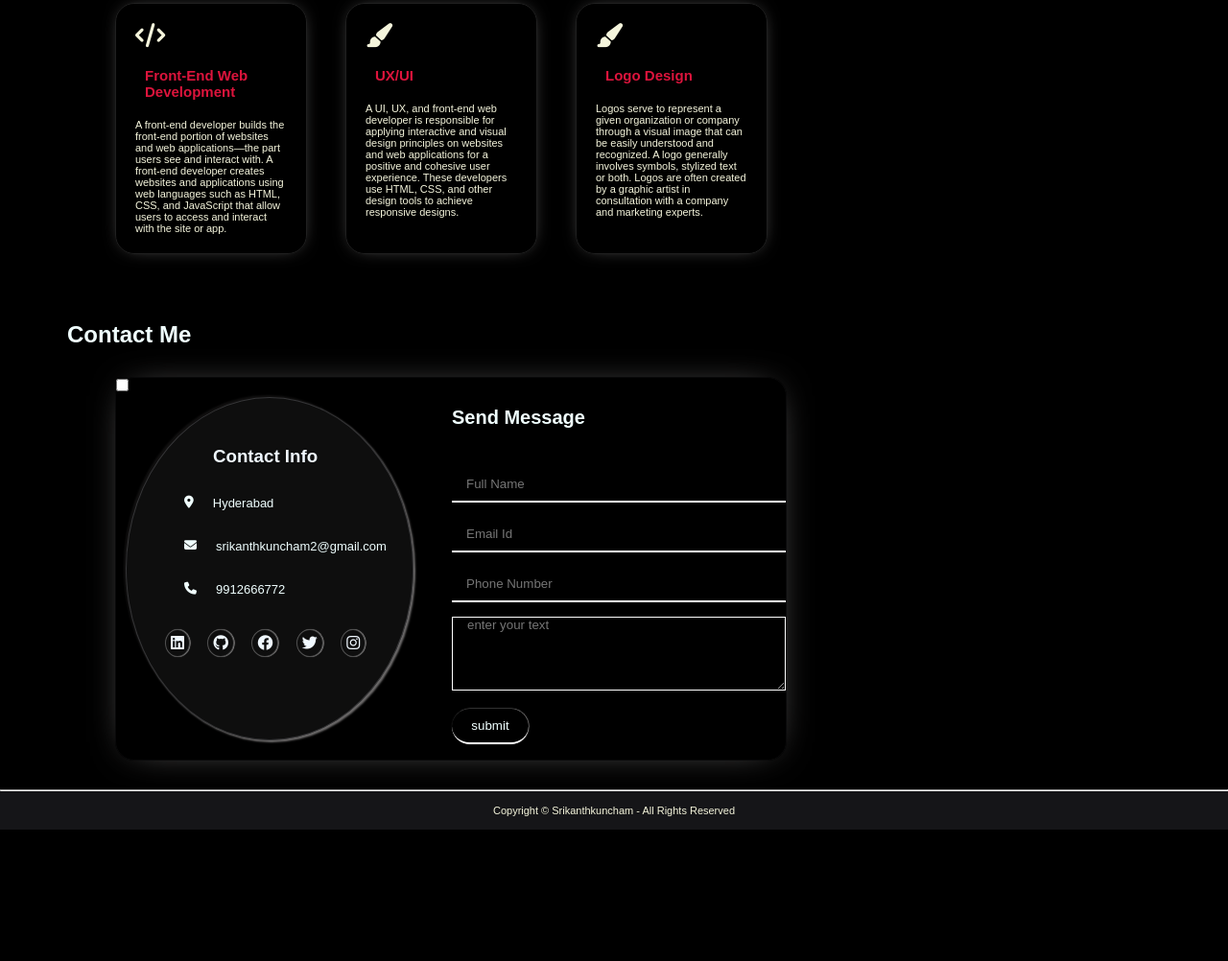
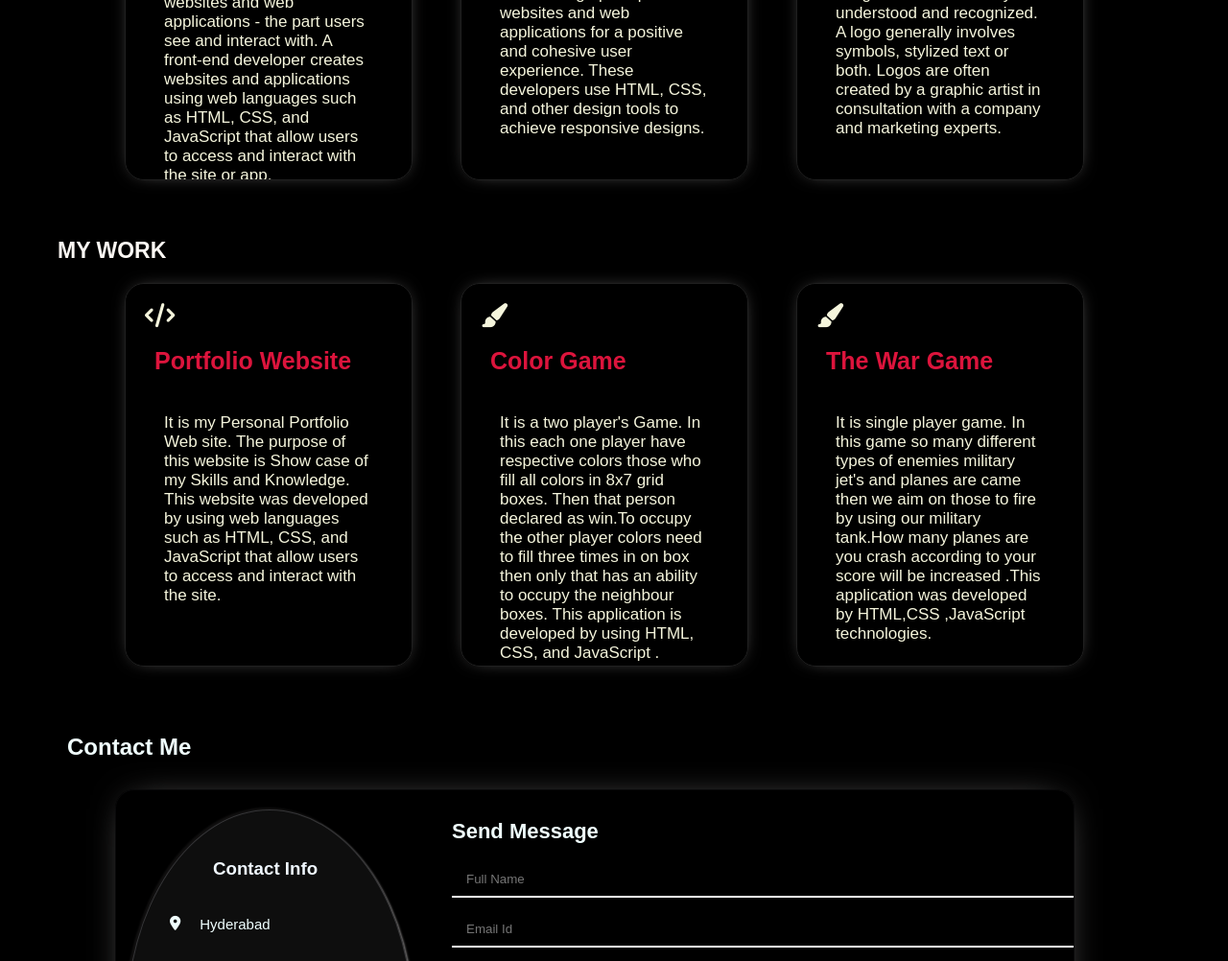
Before and after one commit to KSrikanth11/Portfolio, a plain HTML site: page index.html in a window 1280 px wide. Shown: the part 1798-2800 px from the top of the page at 96% size. Before the commit the page ends 2663 px from the top, so only its background shows below. Drawn offline with Linux system fonts and the light colour scheme.

Commit message:
update the projects in my portfolio.

```diff
--- a/index.html
+++ b/index.html
@@ -21,9 +21,9 @@
                 <ul id="sidemenu">
                     <li class="anim">
                         <a href="#">home</a>
-                        <a href="123">About</a>
-                        <a href="#">Services</a>
-                        <a href="#">Contact</a>
+                        <a href="#About">About</a>
+                        <a href="#Services">Services</a>
+                        <a href="#Contact">Contact</a>
                     </li>
                     <label for="check"><i class="fa-solid fa-xmark"></i></label>
                 </ul>
@@ -41,8 +41,8 @@
                <div class="connection">
                     <div class="socialmedia anim">
 
-                         <a href=" #" ><i class="fa-brands fa-linkedin anim"></i></a>
-                         <a href=" #" ><i class="fa-brands fa-github anim"></i></a>
+                         <a href=" https://.linkedin.com/in/kuncham-srikanthwww-9b5137229" ><i class="fa-brands fa-linkedin anim"></i></a>
+                         <a href=" https://github.com/KSrikanth11" ><i class="fa-brands fa-github anim"></i></a>
                          <a href=" #" ><i class="fa-brands fa-facebook anim"></i></a>
                          <a href=" #" ><i class="fa-brands fa-twitter anim"></i></a>
                          <a href=" #" ><i class="fa-brands fa-instagram anim "></i></a>
@@ -60,7 +60,7 @@
     </div>
 
     <!----------------ABOUT------------------>
-    <div class="aboutme">
+    <div class="aboutme" id="About">
 
             <div class="title">ABOUT ME</div>
             <p> Hi, I'm Srikanth kuncham ,a front-end developer with working to<br>
@@ -119,7 +119,7 @@
 
     </div>
     <!---------------SERVICES------------------->
-    <div class="services">
+    <div class="services" id="Services">
         <div class="title">MY SERVICES</div>
 
         <div class="container">
@@ -153,37 +153,52 @@
 
 
         </div>
+
+        <!-------------My Work ---------------->
+
         <div class="title">MY WORK</div>
         <div class="container">
             <div class="web card">
                 <i class="fa-solid fa-code"></i>
-                <h2>Front-End Web Development</h2>
-                <p>A front-end developer builds the front-end portion of websites and
-                  web applications—the part users see and interact with. A front-end
-                  developer creates websites and applications using
+                <h2>Portfolio Website</h2>
+                <p>It is my Personal Portfolio Web site. The purpose of this website is Show case of my Skills and
+                    Knowledge. This website was
+                  developed by using
                    web languages such as HTML, CSS, and JavaScript that allow users
-                   to access and interact with the site or app.</p>
-                <div class="layer"></div>
+                   to access and interact with the site.</p>
+                <div class="layer">
+                    <div class="link">
+                       <a href="https://ksrikanth11.github.io/Portfolio/">Click</a>
+                    </div>
+                </div>
             </div>
             <div class="ux-ui card">
                 <i class="fa-solid fa-paintbrush"></i>
-                <h2>UX/UI</h2>
-                <p>A UI, UX, and front-end web developer is responsible for
-                 applying interactive and visual design principles on
-                  websites and web applications for a positive and cohesive
-                  user experience. These developers use HTML, CSS, and other
-                   design tools to achieve responsive designs.</p>
-                   <div class="layer"></div>
+                <h2>Color Game</h2>
+                <p>It is a two player's Game. In this each one player have respective colors those who
+                    fill all colors in 8x7 grid boxes. Then that person declared as win.To occupy the other player colors
+                    need to fill three times in on box then only that has an ability to occupy the neighbour boxes.  This application is developed by using  HTML, CSS, and JavaScript
+                .</p>
+                   <div class="layer">
+                    <div class="link">
+                        <a href="https://ksrikanth11.github.io/Colors-Game/">Click</a>
+                     </div>
+                   </div>
             </div>
             <div class="logo card">
                  <i class="fa-solid fa-paintbrush"></i>
-                 <h2>Logo Design</h2>
-                 <p>Logos serve to represent a given organization or company
-                      through a visual image that can be easily understood and
-                      recognized. A logo generally involves symbols, stylized
-                      text or both. Logos are often created by a graphic
-                      artist in consultation with a company and marketing experts.</p>
-                      <div class="layer"></div>
+                 <h2>The War Game</h2>
+                 <p>
+                    It is single player game. In this game so many different types of enemies military jet's and planes are
+                    came then we aim on those to fire by using our military tank.How many planes are you crash according to your score will be increased
+                    .This application was developed by HTML,CSS ,JavaScript technologies.
+
+                 </p>
+                      <div class="layer">
+                        <div class="link">
+                            <a href="https://ksrikanth11.github.io/War-Game/">Click</a>
+                         </div>
+                      </div>
             </div>
 
 
@@ -195,7 +210,7 @@
 
 
     <!------------contact-------->
-    <div class="contact">
+    <div class="contact" id="Contact">
          <h2>Contact Me</h2>
        <div class="message">
            <input type="checkbox" id="check1">
--- a/style.css
+++ b/style.css
@@ -23,7 +23,7 @@ nav{
 nav .logo{
 
     color: beige;
-    font-size: 40px;
+    font-size: 50px;
     margin-left: 20px;
     margin-top: 10px;
     font-weight: 300;
@@ -40,15 +40,15 @@ nav .logo{
 }
 nav ul li{
     display:inline-block;
-    margin: 15px 20px;
+    margin: 30px 30px;
     animation-delay: 0.5s;
 
 
 }
 nav ul li a{
-    margin: 20px;
+    margin: 35px;
     text-decoration: none;
-    font-size: 15px;
+    font-size: 20px;
     color: azure;
     position: relative;
 }
@@ -57,8 +57,8 @@ nav ul li a:hover{
  transition: 0.3s;
 }
 .intro-image img{
-    width: 350px;
-    height: 365px;
+    width: 470px;
+    height: 500px;
     margin-left: 20px;
     margin-top: 0px;
     animation-delay: 10s;
@@ -71,6 +71,7 @@ nav ul li a:hover{
     top: 70px;
     left: 20px;
     width: 90%;
+    font-size: large;
 }
 .intro{
     color: azure;
@@ -160,23 +161,24 @@ nav ul li a:hover{
     background-color: black;
    margin-top: 60px;
 
+
 }
  .title{
     margin-left: 200px;
     margin-bottom: 20px;
-    font-size: 20px;
+    font-size: 25px;
     font-weight: 600;
     color: rgba(240, 240, 237, 0.527);
 }
  .aboutme p {
     display: inline-block;
-    font-size: 14px;
+    font-size: 20px;
     font-family: Georgia, 'Times New Roman', Times, serif;
     margin-left: 40px;
-    padding: 10px;
+    padding: 15px;
     color: rgba(240, 240, 237, 0.527);
     background-color: rgba(68, 65, 65, 0.226);
-    border: 1.5px solid rgb(12, 11, 11);
+    border: 1.5px solid rgb(22, 22, 22);
     border-radius: 20px;
     box-shadow: 0.3px 0.1px 20px -10px rgba(233, 230, 230, 0.685);
 
@@ -190,7 +192,7 @@ nav ul li a:hover{
     margin-right: 50px;
     text-decoration: none;
     color: aliceblue;
-    font-size: 15px;
+    font-size: 21px;
     font-weight: 600;
     cursor: pointer;
     position: relative;
@@ -214,14 +216,14 @@ nav ul li a:hover{
 
 }
 .details ul li{
-    font-size:11px;
-    line-height: 20px;
+    font-size:15px;
+    line-height: 26px;
     list-style-type: disc;
     font-family: Arial, Helvetica, sans-serif;
     color: rgb(252, 248, 244);
 }
 .details ul li span{
-    font-size:12px ;
+    font-size:18px ;
     font-weight: 500;
     color: crimson;
 
@@ -238,7 +240,7 @@ nav ul li a:hover{
 
 .services .title {
     color: rgb(252, 248, 244);
-    font-size: 20px;
+    font-size: 23px;
     font-family:Arial, Helvetica, sans-serif;
   margin-left: 60px;
   margin-top: 60px;
@@ -253,9 +255,10 @@ nav ul li a:hover{
 
 }
 .card{
-    width: 200px;
+    width: 300px;
+    height: 400px;
 
-    margin-left: 40px;
+    margin-left: 50px;
     padding: 20px;
     object-fit: cover;
     border:1px solid rgb(32, 32, 32);
@@ -273,14 +276,15 @@ nav ul li a:hover{
 
 }
 .card h2{
-    font-size: 15px;
+    font-size: 25px;
     font-weight: 600;
     padding: 20px 10px;
     color: crimson;
 
 }
 .card p{
-    font-size: 11px;
+    font-size: 17px;
+    padding :20px;
 }
 /*----------my work----------*/
 
@@ -299,6 +303,25 @@ nav ul li a:hover{
   height: 100%;
 
 }
+.layer .link{
+    width:90px;
+    height: 30px;
+    background-color:rgb(243, 13, 51);
+    position: absolute;
+    top: 190px;
+    left:100px;
+    border-radius: 10%;
+    border: 0.5px solid rgb(20, 20, 20);
+}
+.link a{
+    text-decoration: none;
+    width: 10px;
+    font-size: larger;
+    font-family: Cambria, Cochin, Georgia, Times, 'Times New Roman', serif;
+    font-weight: 800;
+    margin-left: 22px;
+    color: black;
+}
 
 
 
@@ -306,26 +329,28 @@ nav ul li a:hover{
 .contact{
     margin-top: 70px;
 
+
 }
 .contact h2{
     color: azure;
     margin-left: 70px;
 }
 .message{
-    width: 700px;
-    height: 400px;
+    width: 1000px;
+    height: 500px;
     border: 1px solid rgb(9, 9, 10);
     margin-top: 30px;
     margin-left: 120px;
     border-radius: 20px;
     position: relative;
     box-shadow: 0.1px 0.5px 40px -19px rgba(233, 230, 230, 0.685);
+    z-index: 2;
 }
 .send span{
     color: azure;
     margin-top: 80px;
     margin-left: 350px;
-    font-size: 20px;
+    font-size: 22px;
     font-weight: 600;
     position: absolute;
     top: -50px;
@@ -353,7 +378,7 @@ textarea{
 
     }
     #submit{
-        width: 80px;
+        width: 90px;
 
         cursor: pointer;
         background-color: black;
@@ -401,14 +426,15 @@ textarea{
     }
     .contact-info .info{
         color: azure;
-        margin-left: 60px;
-        font-size: 13px;
+        margin-left: 45px;
+        margin-top: 38px;
+        font-size: 15px;
     }
     .contact-info .info i{
         margin-right: 20px;
     }
     #social{
-        margin-top: 40px;
+        margin-top: 50px;
         margin-left: 33px;
 
     }
@@ -421,7 +447,7 @@ textarea{
         width: 100%;
         height: 40px;
         color: beige;
-        font-size: 11px;
+        font-size: 17px;
         font-family: Arial, Helvetica, sans-serif;
         font-weight: 300;
        background-color: rgb(21, 21, 24);
@@ -440,6 +466,10 @@ textarea{
     }
     #check{
         display: none;
+
+    }
+    #check1{
+        display:none ;
     }
 
     @media only screen and (max-width:600px){
```
